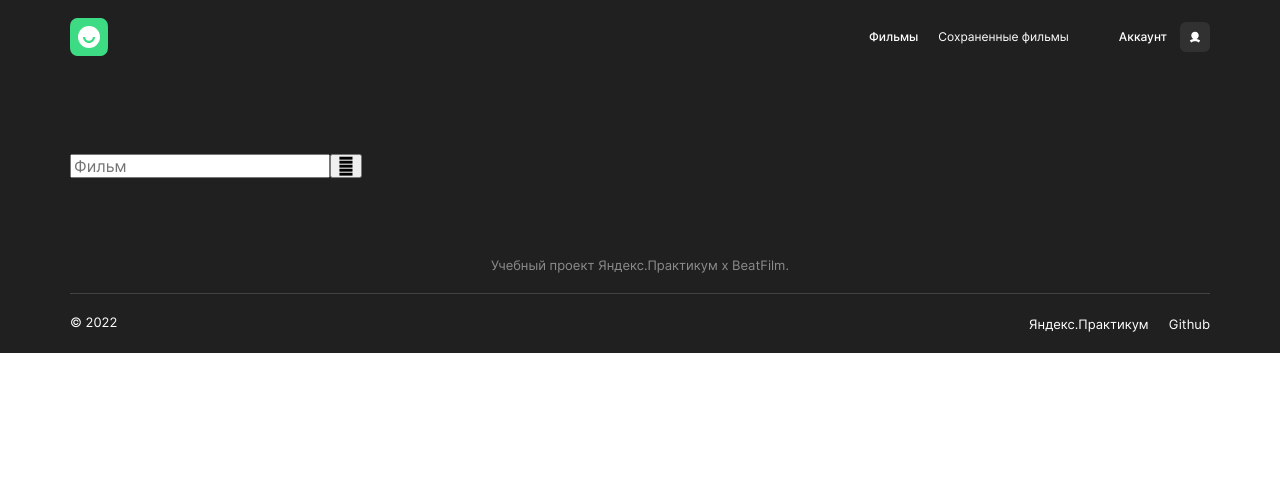
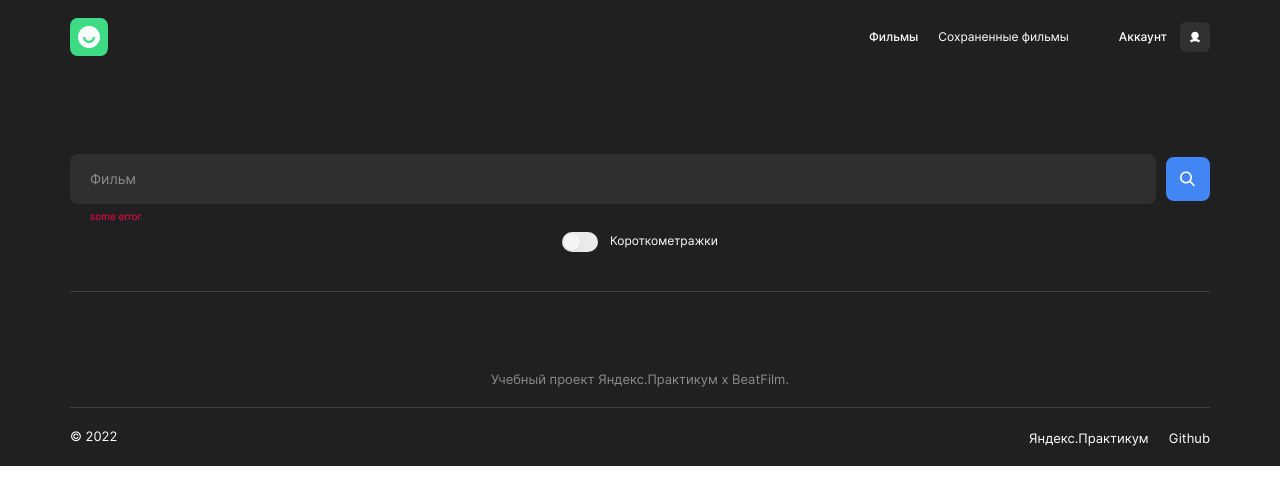
Before and after one commit to otr-web-study/movies-explorer-frontend, a React app: page /movies in a window 1280 px wide. Built offline with nearby package versions, Linux system fonts and the light colour scheme.

Commit message:
search form

```diff
--- /dev/null
+++ b/src/components/FilterCheckbox/FilterCheckbox.css
@@ -0,0 +1,62 @@
+.filter-checkbox {
+  display: flex;
+  gap: 12px;
+  align-self: center;
+}
+
+.filter-checkbox__input {
+  opacity: 0;
+  width: 0;
+  height: 0;
+}
+
+.filter-checkbox__switch {
+  display: inline-block;
+  width: 36px;
+  height: 20px;
+  position: relative;
+}
+
+.filter-checkbox__slider {
+  position: absolute;
+  cursor: pointer;
+  top: 0;
+  left: 0;
+  right: 0;
+  bottom: 0;
+  border-radius: 20px;
+  background-color: #EBEBEB;
+  -webkit-transition: .3s;
+  transition: .3s;
+}
+
+.filter-checkbox__slider:before {
+  position: absolute;
+  content: "";
+  height: 16px;
+  width: 16px;
+  left: 2px;
+  bottom: 2px;
+  border-radius: 50%;
+  background-color: #F5F5F5;
+  box-shadow: 0px 2px 6px rgba(0, 0, 0, 0.08);
+  -webkit-transition: .3s;
+  transition: .3s;
+}
+
+.filter-checkbox__input:checked + .filter-checkbox__slider {
+  background-color: #3DDC84;
+}
+
+.filter-checkbox__input:checked + .filter-checkbox__slider:before {
+  -webkit-transform: translateX(16px);
+  -ms-transform: translateX(16px);
+  transform: translateX(16px);
+  background-color: white;
+}
+
+.filter-checkbox__title {
+  font-size: 12px;
+  line-height: 18px;
+  font-weight: 400;
+}
--- /dev/null
+++ b/src/components/FilterCheckbox/index.js
@@ -0,0 +1,19 @@
+import './FilterCheckbox.css';
+
+function FilterCheckbox({ title, onClick }) {
+  const handleClick = () => {
+    onClick && onClick();
+  }
+
+  return (
+    <div className='filter-checkbox'>
+      <label onClick={handleClick} className='filter-checkbox__switch'>
+        <input type='checkbox' className='filter-checkbox__input'></input>
+        <span className='filter-checkbox__slider'></span>
+      </label>
+      <span className='filter-checkbox__title'>{title || ''}</span>
+    </div>
+  );
+}
+
+export default FilterCheckbox;
--- /dev/null
+++ b/src/components/InputError/InputError.css
@@ -0,0 +1,13 @@
+.input-error {
+  margin: 6px 0;
+  color: #FF004C;
+  font-size: 10px;
+  line-height: 12px;
+  font-weight: 400;
+  opacity: 0;
+  transition: .3s;
+}
+
+.input-error_active {
+  opacity: 1;
+}
--- /dev/null
+++ b/src/components/InputError/index.js
@@ -0,0 +1,12 @@
+import './InputError.css';
+
+function InputError({ isValid, className }) {
+  return (
+    <span
+      className={`input-error ${!isValid && 'input-error_active'} ${className || ''}`}>
+      {!isValid && 'some error'}
+    </span>
+  );
+}
+
+export default InputError;
--- a/src/components/SearchForm/SearchForm.css
+++ b/src/components/SearchForm/SearchForm.css
@@ -6,12 +6,61 @@
 }
 
 .search-form__container {
-  display: flex;
+  display: grid;
+  grid-template-columns: 1fr min-content;
+  align-items: center;
+  column-gap: 10px;
+}
+
+.search-form__input {
+  padding: 16px 20px;
+  box-sizing: border-box;
+  border: none;
+  background-color: #2F2F2F;
+  color: white;
+  font-size: 14px;
+  line-height: 18px;
+  font-weight: 400;
+  border-radius: 8px;
+}
+
+.search-form__underline {
+  margin-top: 39px;
+  border-bottom: 1px solid #424242;
+}
+
+.search-form__input::placeholder {
+  color: #8B8B8B;
+}
+
+.search-form__input:focus-visible {
+  outline-color: #8B8B8B;
+  outline-style: solid;
+}
+
+.search-form__button-submit {
+  width: 44px;
+  height: 44px;
+  background-color: #4285F4;
+  border-radius: 8px;
+  background-image: url(../../images/magnifier.svg);
+  background-repeat: no-repeat;
+  background-position: center;
+  border: none;
+}
+
+.search-form__error {
+  padding: 0 20px;
+  min-height: 16px;
 }
 
 @media screen and (max-width: 1279px) {
   .search-form {
     padding: 80px 30px 0;
+  }
+
+  .search-form__error {
+    min-height: 28px;
   }
 }
 
@@ -19,4 +68,14 @@
   .search-form {
     padding: 80px 14px 0;
   }
+
+  .search-form__input {
+    padding: 13px 13px;
+    min-width: 238px;
+  }
+
+  .search-form__error {
+    padding: 0 13px;
+    min-height: 34px;
+  }
 }
--- a/src/components/SearchForm/index.js
+++ b/src/components/SearchForm/index.js
@@ -1,13 +1,19 @@
 import { useState } from 'react';
 import './SearchForm.css';
 import Button from '../Button';
+import InputError from '../InputError';
+import FilterCheckbox from '../FilterCheckbox';
 
 function SearchForm() {
   const [searchString, setSearchString] = useState('');
-  const inputIsValid = true;
+  const inputIsValid = false;
 
   const handleSubmit = (evt) => {
     evt.preventDefault();
+  }
+
+  const handleSearchStringChange = (evt) => {
+    setSearchString(evt.target.value);
   }
 
   return (
@@ -18,20 +24,18 @@ function SearchForm() {
       id='searchForm'
       noValidate>
       <div className='search-form__container'>
-        <div>
-          <input
-            value={searchString}
-            className='search-form__input'
-            placeholder='Фильм'
-            name='search'
-            id='search' />
-          <span className={`search-form__error ${!inputIsValid && 'search-form__error_active'}`}>
-            {!inputIsValid && 'some error'}
-          </span>
-        </div>
-        <Button className='search-form__button-submit' title='&#164612;'/>
+        <input
+          value={searchString || ''}
+          onChange={handleSearchStringChange}
+          className='search-form__input'
+          placeholder='Фильм'
+          name='search'
+          id='search' />
+        <Button className='search-form__button-submit' />
+        <InputError className='search-form__error' isValid={inputIsValid} />
       </div>
-
+      <FilterCheckbox title='Короткометражки' />
+      <div className='search-form__underline'></div>
     </form>
   );
 }
```
Also changed, not shown: src/images/magnifier.svg (added).
